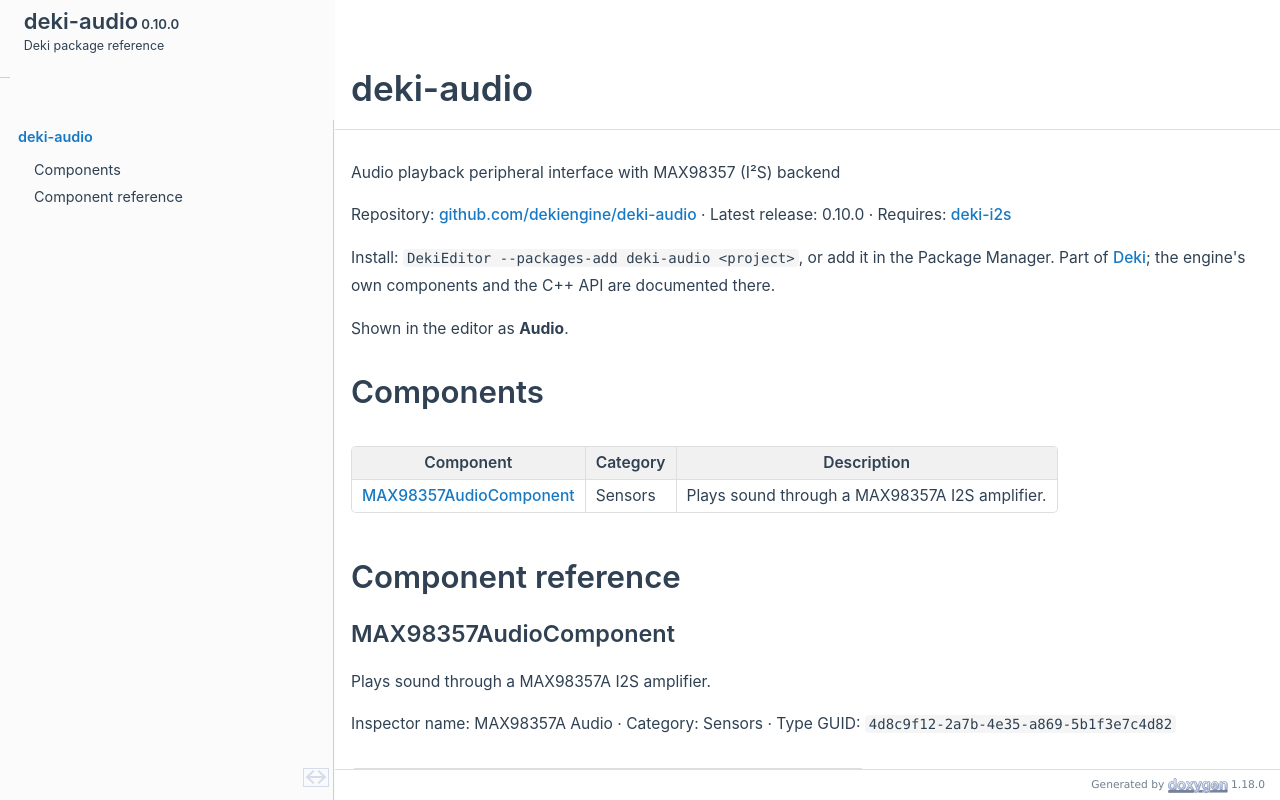
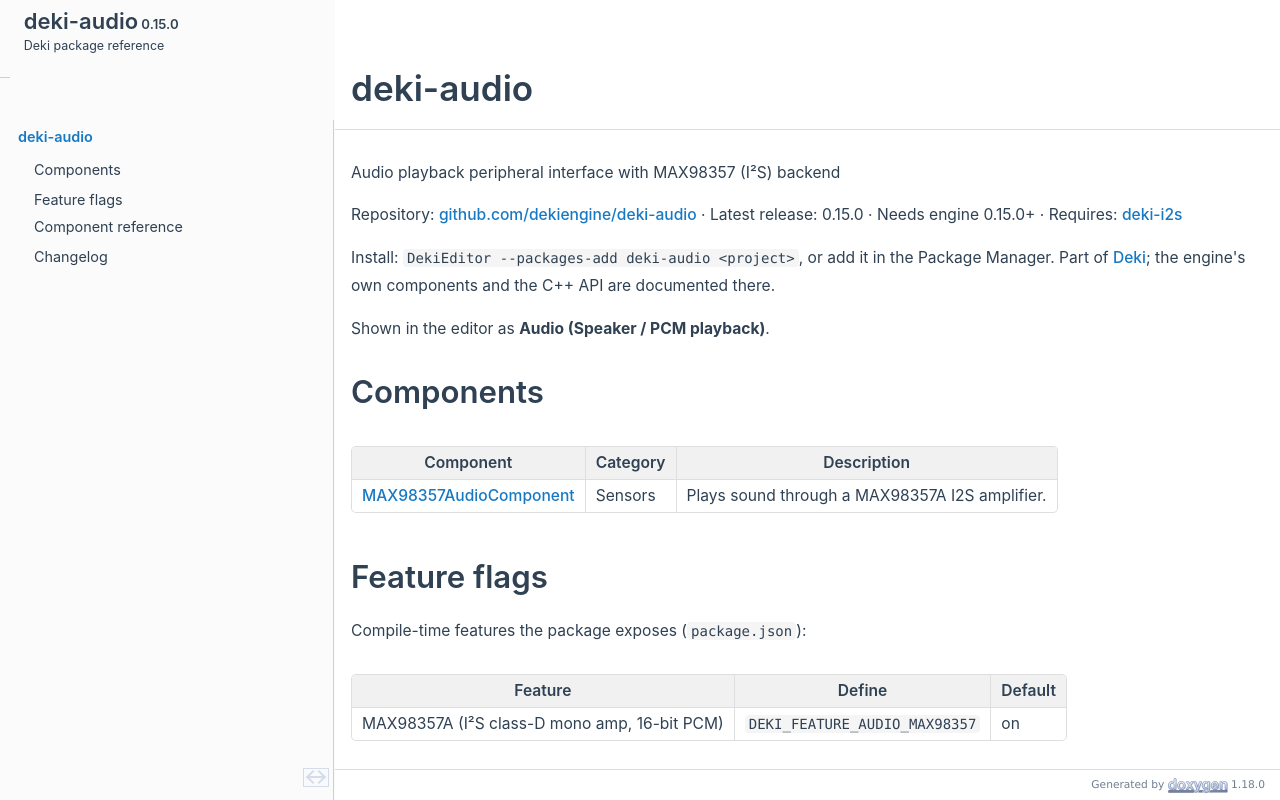
Before and after one commit to dekiengine/deki-audio, a plain HTML site: page index.html in a window 1280 px wide. Drawn offline with Linux system fonts and the light colour scheme.

Commit message:
Docs for deki-audio from deki-editor f449cd3

```diff
--- a/index.html
+++ b/index.html
@@ -25,7 +25,7 @@
  <tbody>
  <tr id="projectrow">
   <td id="projectalign">
-   <div id="projectname">deki-audio<span id="projectnumber">&#160;0.10.0</span>
+   <div id="projectname">deki-audio<span id="projectnumber">&#160;0.15.0</span>
    </div>
    <div id="projectbrief">Deki package reference</div>
   </td>
@@ -80,9 +80,9 @@ document.addEventListener('DOMContentLoaded',() => { initNavTree('index.html',''
 <div class="contents">
 <div class="textblock"><p><a class="anchor" id="mainpage"></a></p>
 <p>Audio playback peripheral interface with MAX98357 (I²S) backend</p>
-<p>Repository: <a href="https://github.com/dekiengine/deki-audio">github.com/dekiengine/deki-audio</a> · Latest release: 0.10.0 · Requires: <a href="https://dekiengine.github.io/deki-i2s/">deki-i2s</a></p>
+<p>Repository: <a href="https://github.com/dekiengine/deki-audio">github.com/dekiengine/deki-audio</a> · Latest release: 0.15.0 · Needs engine 0.15.0+ · Requires: <a href="https://dekiengine.github.io/deki-i2s/">deki-i2s</a></p>
 <p>Install: <span class="tt">DekiEditor --packages-add deki-audio &lt;project&gt;</span>, or add it in the Package Manager. Part of <a href="https://dekiengine.github.io/docs/">Deki</a>; the engine's own components and the C++ API are documented there.</p>
-<p>Shown in the editor as <b>Audio</b>.</p>
+<p>Shown in the editor as <b>Audio (Speaker / PCM playback)</b>.</p>
 <h1 class="doxsection"><a class="anchor" id="autotoc_md0"></a>
 Components</h1>
 <table class="markdownTable">
@@ -92,11 +92,20 @@ Components</h1>
 <td class="markdownTableBodyNone"><a class="el" href="#c-max98357audiocomponent" title="MAX98357AudioComponent">MAX98357AudioComponent</a>  </td><td class="markdownTableBodyNone">Sensors  </td><td class="markdownTableBodyNone">Plays sound through a MAX98357A I2S amplifier.  </td></tr>
 </table>
 <h1 class="doxsection"><a class="anchor" id="autotoc_md1"></a>
+Feature flags</h1>
+<p>Compile-time features the package exposes (<span class="tt">package.json</span>):</p>
+<table class="markdownTable">
+<tr class="markdownTableHead">
+<th class="markdownTableHeadNone">Feature  </th><th class="markdownTableHeadNone">Define  </th><th class="markdownTableHeadNone">Default  </th></tr>
+<tr class="markdownTableRowOdd">
+<td class="markdownTableBodyNone">MAX98357A (I²S class-D mono amp, 16-bit PCM)  </td><td class="markdownTableBodyNone"><span class="tt">DEKI_FEATURE_AUDIO_MAX98357</span>  </td><td class="markdownTableBodyNone">on  </td></tr>
+</table>
+<h1 class="doxsection"><a class="anchor" id="autotoc_md2"></a>
 Component reference</h1>
 <h2 class="doxsection"><a class="anchor" id="c-max98357audiocomponent"></a>
 MAX98357AudioComponent</h2>
 <p>Plays sound through a MAX98357A I2S amplifier.</p>
-<p>Inspector name: MAX98357A Audio · Category: Sensors · Type GUID: <span class="tt">4d8c9f12-2a7b-4e35-a869-5b1f3e7c4d82</span></p>
+<p>Inspector name: MAX98357A Audio · Category: Sensors · Type: <span class="tt">MAX98357AudioComponent</span></p>
 <table class="markdownTable">
 <tr class="markdownTableHead">
 <th class="markdownTableHeadNone">Property  </th><th class="markdownTableHeadNone">Type  </th><th class="markdownTableHeadNone">Default  </th><th class="markdownTableHeadNone">Constraints  </th><th class="markdownTableHeadNone">Description  </th></tr>
@@ -115,8 +124,18 @@ MAX98357AudioComponent</h2>
 <tr class="markdownTableRowOdd">
 <td class="markdownTableBodyNone"><span class="tt">initialVolume</span>  </td><td class="markdownTableBodyNone">int32  </td><td class="markdownTableBodyNone"><span class="tt">80</span>  </td><td class="markdownTableBodyNone">0 to 100  </td><td class="markdownTableBodyNone"></td></tr>
 </table>
+<h1 class="doxsection"><a class="anchor" id="autotoc_md3"></a>
+Changelog</h1>
+<h2 class="doxsection"><a class="anchor" id="autotoc_md4"></a>
+0.15.0</h2>
+<h2 class="doxsection"><a class="anchor" id="autotoc_md5"></a>
+Changed</h2>
+<ul>
+<li>No changes of its own. Released alongside engine 0.15.0 so <span class="tt">minEngine</span> tracks the engine version.</li>
+</ul>
+<p>Earlier releases: <a href="https://github.com/dekiengine/deki-audio/blob/master/CHANGELOG.md">CHANGELOG.md</a>.</p>
 <hr  />
-<p>Generated from the package's reflection metadata by the Deki documentation build (engine 0.10.0). Reflected property names are the keys scene files use; a rename ships with an alias, see <a href="https://github.com/dekiengine/deki-editor/blob/master/COMPATIBILITY.md">COMPATIBILITY.md</a>. </p>
+<p>Generated from the package's reflection metadata by the Deki documentation build (engine 0.15.0). Reflected property names are the keys scene files use; a rename ships with an alias, see <a href="https://github.com/dekiengine/deki-editor/blob/master/COMPATIBILITY.md">COMPATIBILITY.md</a>. </p>
 </div></div><!-- PageDoc -->
 <a href="doxygen_crawl.html"></a>
 </div><!-- contents -->
--- a/navtreedata.js
+++ b/navtreedata.js
@@ -26,8 +26,13 @@ var NAVTREE =
 [
   [ "deki-audio", "index.html", [
     [ "Components", "index.html#autotoc_md0", null ],
-    [ "Component reference", "index.html#autotoc_md1", [
+    [ "Feature flags", "index.html#autotoc_md1", null ],
+    [ "Component reference", "index.html#autotoc_md2", [
       [ "MAX98357AudioComponent", "index.html#c-max98357audiocomponent", null ]
+    ] ],
+    [ "Changelog", "index.html#autotoc_md3", [
+      [ "0.15.0", "index.html#autotoc_md4", null ],
+      [ "Changed", "index.html#autotoc_md5", null ]
     ] ]
   ] ]
 ];
--- a/navtreeindex0.js
+++ b/navtreeindex0.js
@@ -3,6 +3,10 @@ var NAVTREEINDEX0 =
 "index.html":[],
 "index.html#autotoc_md0":[0],
 "index.html#autotoc_md1":[1],
-"index.html#c-max98357audiocomponent":[1,0],
+"index.html#autotoc_md2":[2],
+"index.html#autotoc_md3":[3],
+"index.html#autotoc_md4":[3,0],
+"index.html#autotoc_md5":[3,1],
+"index.html#c-max98357audiocomponent":[2,0],
 "pages.html":[]
 };
```
Also changed, not shown: dir_4fef79e7177ba769987a8da36c892c5f.html (+1 -1 lines), dir_9f56491857ad02ee39c505d677254e9d.html (+1 -1 lines), dir_e2cf8ecc49c41cbc53d71e2f6f58b926.html (+1 -1 lines), dir_ea0098002e710041b923e9a5b2dc4b85.html (+1 -1 lines), doxygen_crawl.html (+4 -0 lines).
